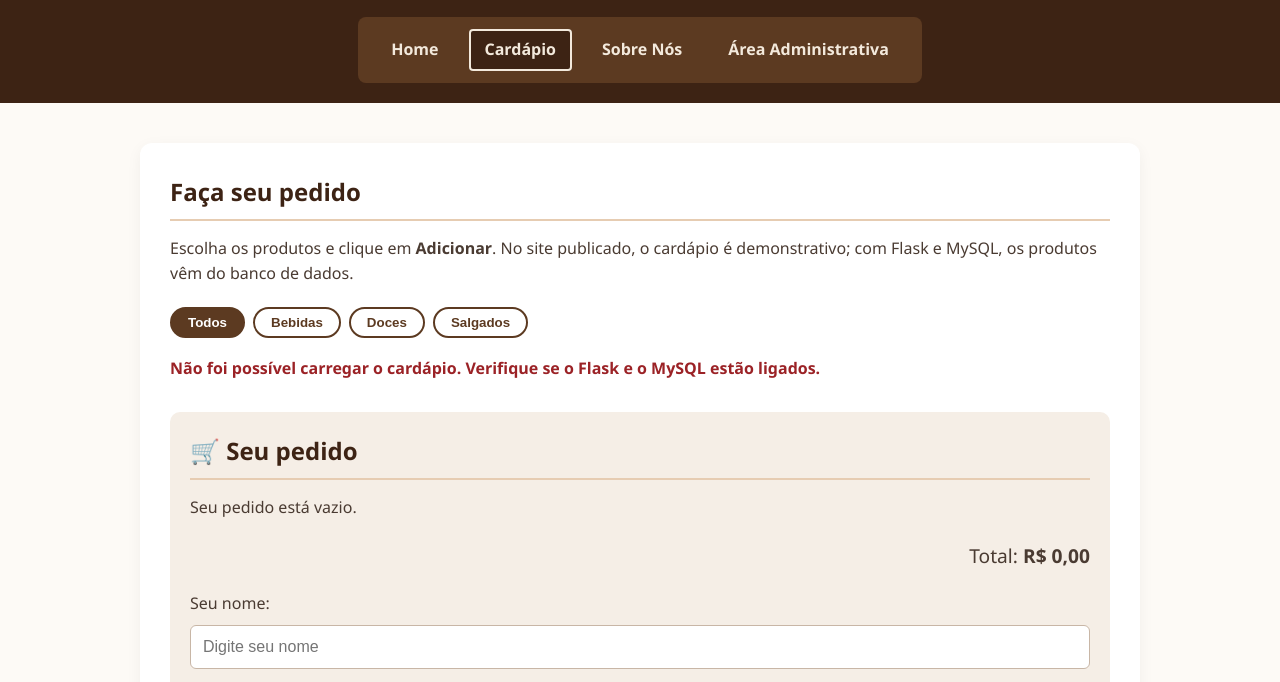
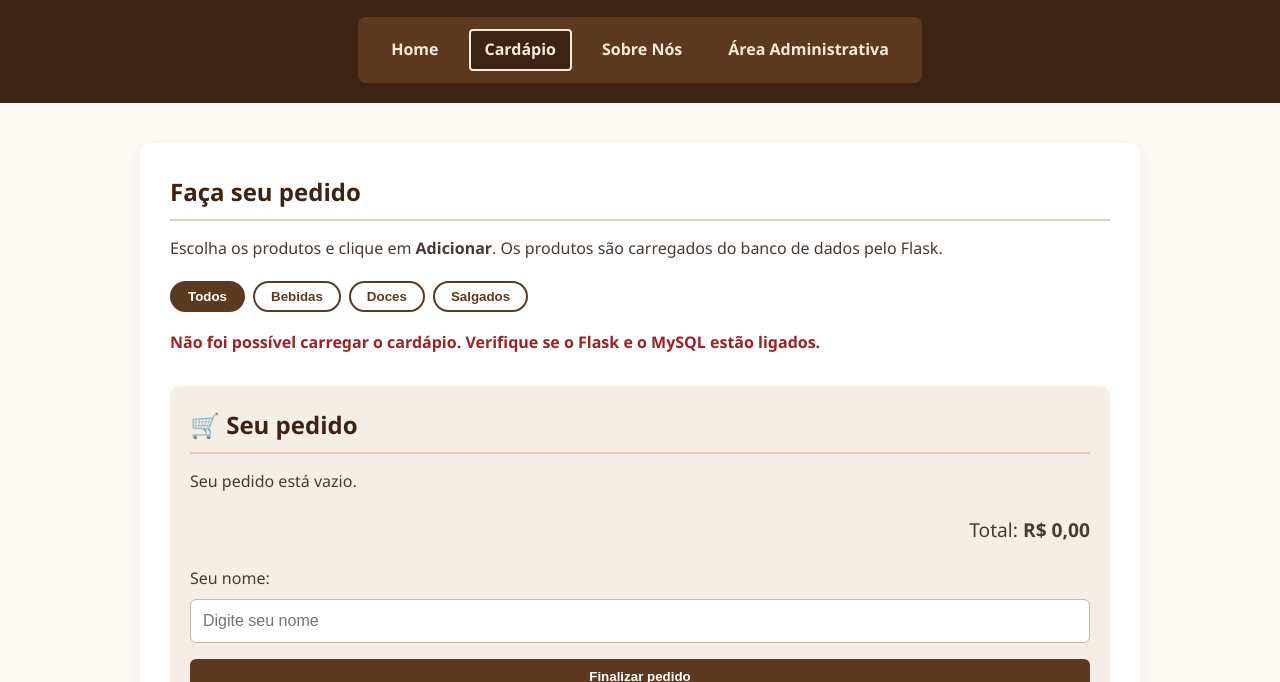
Before and after one commit to juliagiorgetti-maker/cafe-aconchego, a plain HTML site: page pages/cardapio.html in a window 1280 px wide. Shown: the part 120-802 px from the top of the page. Drawn offline with Linux system fonts and the light colour scheme; no server answers.

Commit message:
Remove aviso de cardápio demonstrativo

```diff
--- a/pages/cardapio.html
+++ b/pages/cardapio.html
@@ -19,7 +19,7 @@
 </header>
 <main>
     <h2>Faça seu pedido</h2>
-    <p class="instrucao">Escolha os produtos e clique em <strong>Adicionar</strong>. No site publicado, o cardápio é demonstrativo; com Flask e MySQL, os produtos vêm do banco de dados.</p>
+    <p class="instrucao">Escolha os produtos e clique em <strong>Adicionar</strong>. Os produtos são carregados do banco de dados pelo Flask.</p>
     <div class="filtros" id="filtros" role="group" aria-label="Filtrar por categoria">
         <button type="button" class="filtro ativo" data-categoria="">Todos</button>
         <button type="button" class="filtro" data-categoria="Bebida">Bebidas</button>
```
